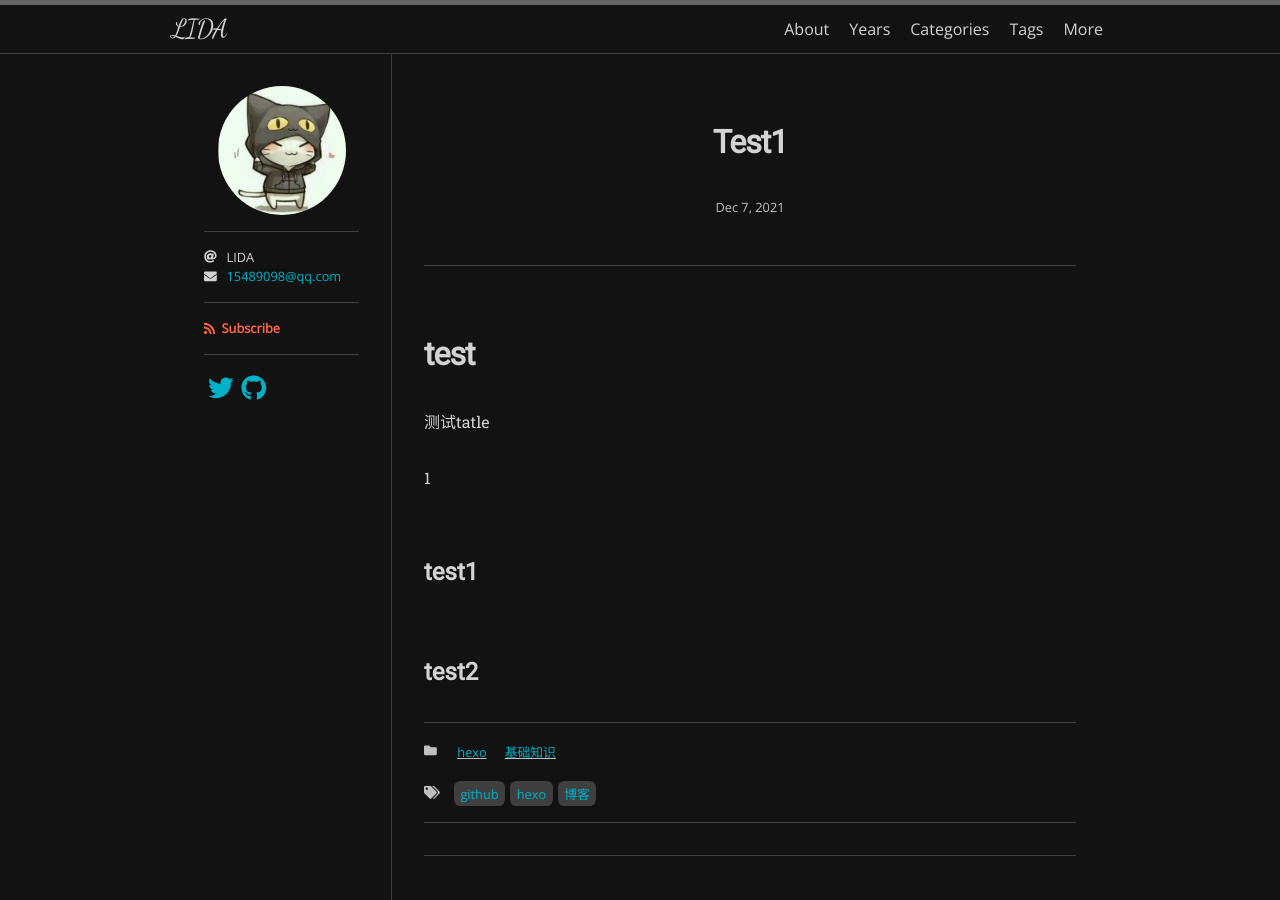
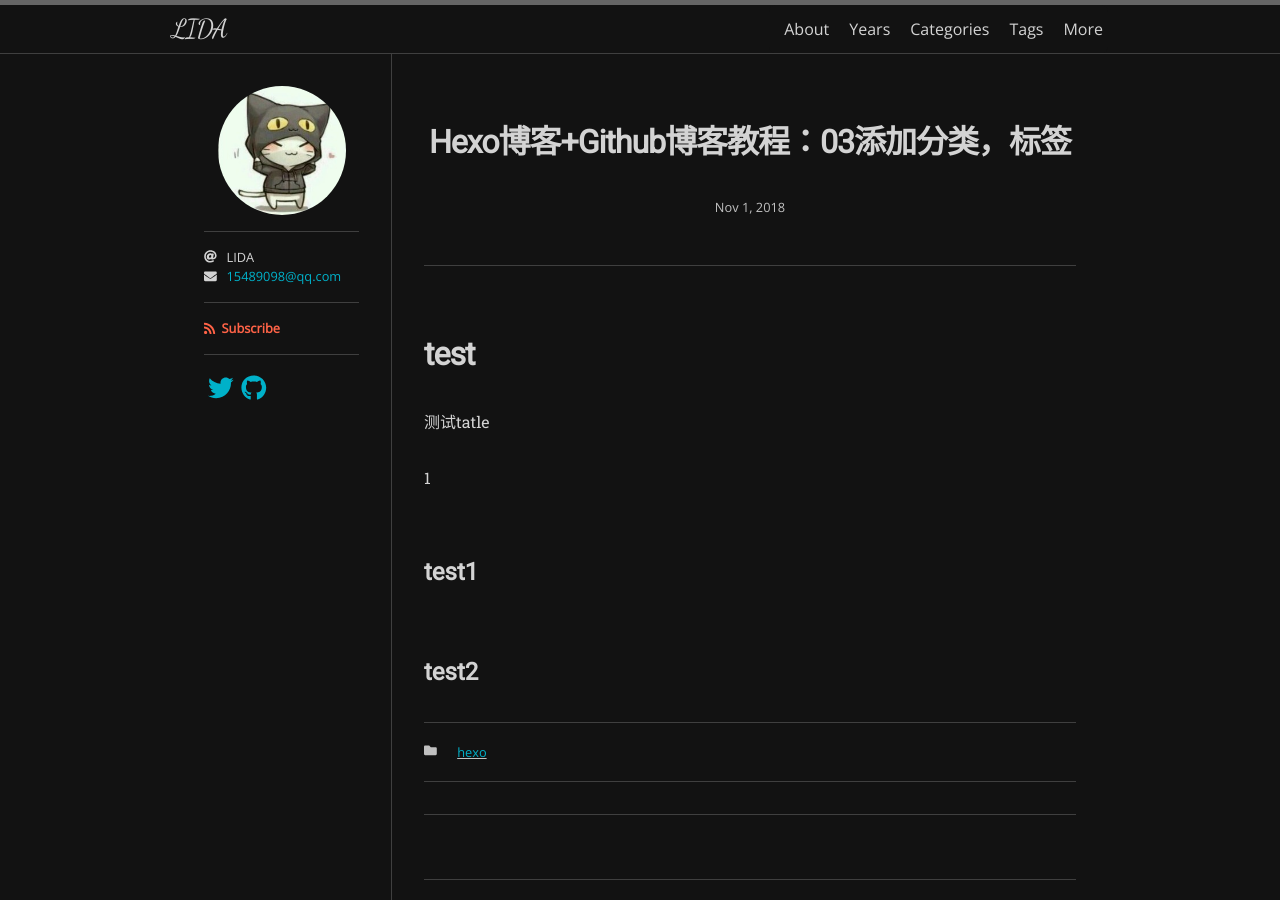
Before and after one commit to lidablog/lidablog.github.io, a Jekyll site: the page built from _posts/2021-12-7-test1.md, in a window 1280 px wide. Built offline with Jekyll 4.4.1, drawn with Linux system fonts in a browser that asks for light colours; nearby versions of some CDN libraries; some web fonts are replaced; our own code applies the rules of GitHub Pages for plain Markdown files.

Commit message:
Update 2021-12-7-test1.md

```diff
--- a/_posts/2021-12-7-test1.md
+++ b/_posts/2021-12-7-test1.md
@@ -1,11 +1,8 @@
 ---
+title: Hexo博客+Github博客教程：03添加分类，标签
+date: 2018-11-01 14:17:46
 categories:
-- 基础知识
 - hexo
-tags:
-- hexo
-- github
-- 博客
 ---
 # test
 测试tatle
```
